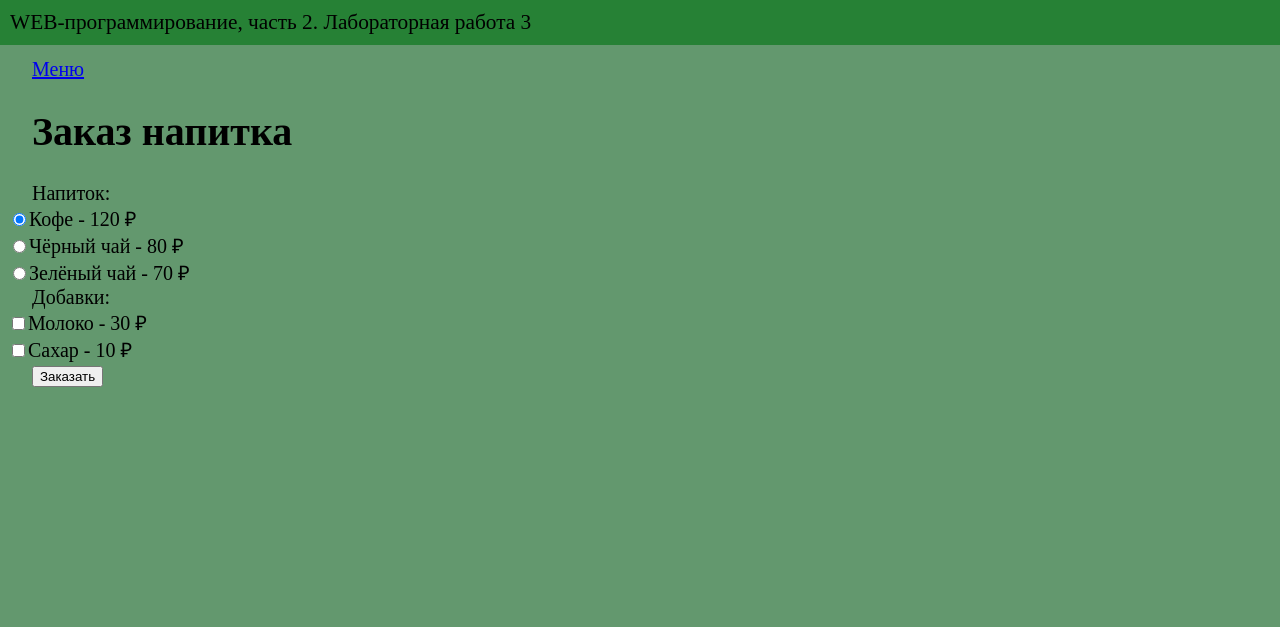
After one commit to OlyaZalevskaya/web-programming-labs-2, a Flask app: template templates/order.html in a window 1280 px wide. The commit adds this page. Shown: the top 627 px of the page. Run offline with Flask 3, Linux system fonts and the light colour scheme; the template is opened without the code that fills it, so the values that code supplies are empty.

Commit message:
Заказ напитка

```diff
--- a/templates/lab3.html
+++ b/templates/lab3.html
@@ -9,5 +9,8 @@
     <li>
         <a href="/lab3/forml">Формы</a>
     </li>
+    <li>
+        <a href="/lab3/order">Заказ напитка</a>
+    </li>
 </ol>
 {% endblock %}
--- /dev/null
+++ b/templates/order.html
@@ -0,0 +1,32 @@
+{% extends "base.html" %}
+
+{% block lab %}Лабораторная работа 3{% endblock %}
+
+{% block main %}
+    <h1>Заказ напитка</h1>
+
+    <form action="/lab3/pay">
+        <div>Напиток:</div>
+        <label>
+            <input type="radio" value="cofee" name="drink" checked>Кофе - 120 &#x20bd;
+        </label><br>
+        <label>
+            <input type="radio" value="black-tea" name="drink">Чёрный чай  - 80 &#x20bd;
+        </label><br>
+        <label>
+        <input type="radio" value="green-tea" name="drink">Зелёный чай - 70 &#x20bd;
+        </label><br>
+
+        <div>Добавки:</div>
+        <label>
+            <input type="checkbox" name="milk">Молоко - 30 &#x20bd;
+        </label><br>
+        <label>
+            <input type="checkbox" name="sugar">Сахар - 10 &#x20bd;
+        </label><br>
+
+        <div>
+            <button type="submit">Заказать</button>
+        </div>
+    </form>
+{% endblock %}
```
Also changed, not shown: templates/pay.html (added, +33 -0 lines), templates/success.html (added, +14 -0 lines).
